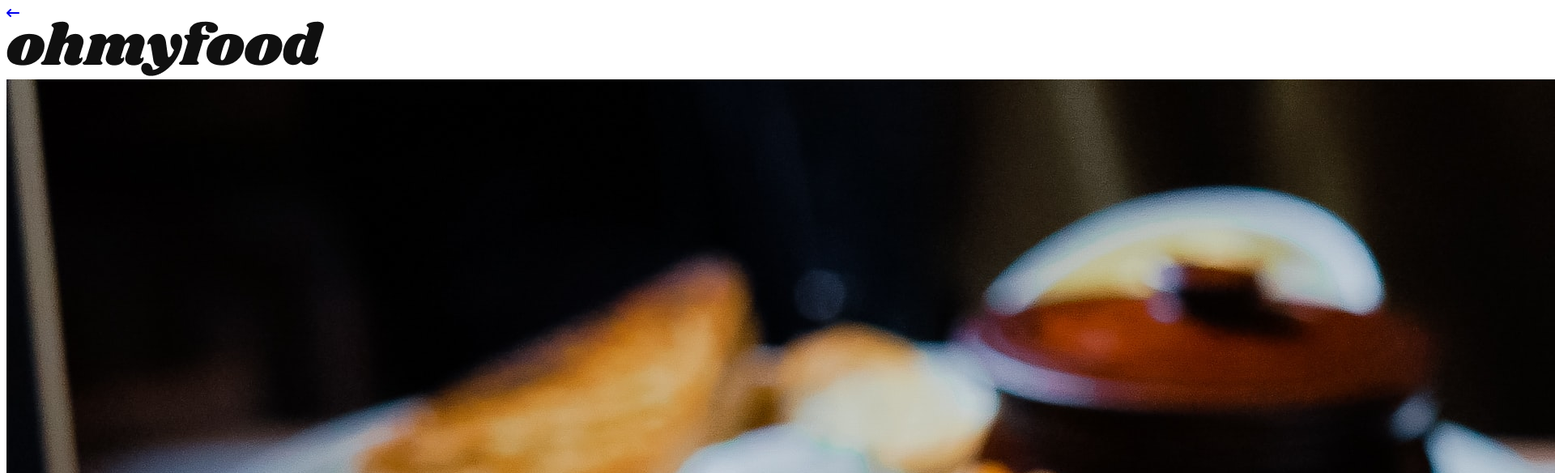
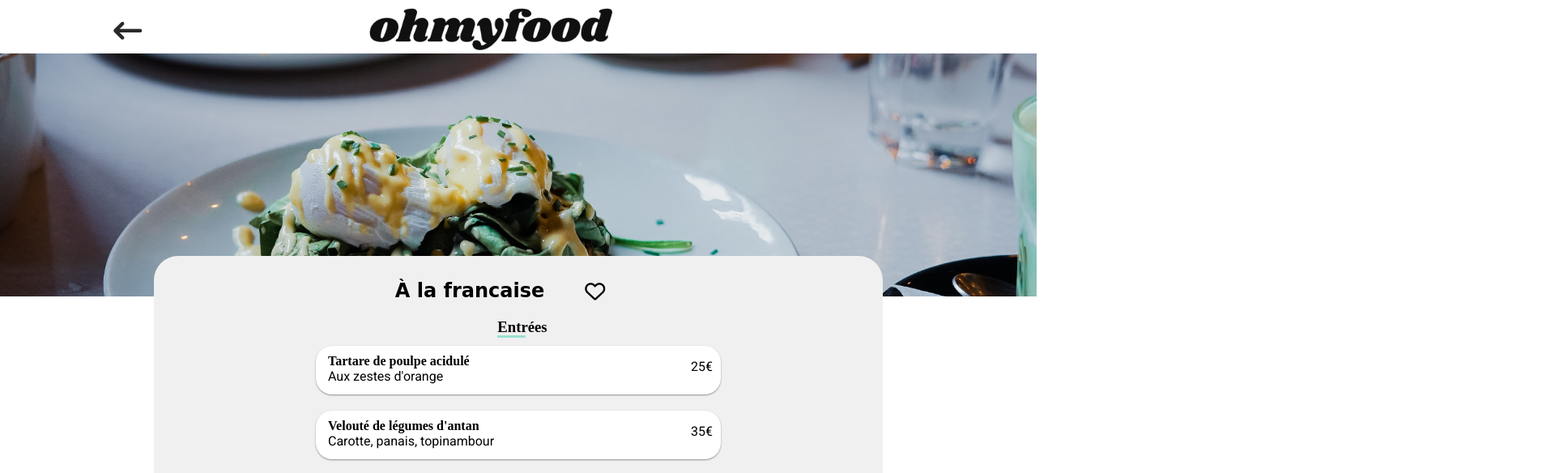
Before and after one commit to Sofsii/Ohmyfood, a website: page a_la_francaise.html in a window 1280 px wide. Shown: the top 584 px of the page at 81% size, 1920 px wide, since content can reach past the window. Drawn offline with nearby package versions, Linux system fonts and the light colour scheme; the site is published under a folder, as on GitHub Pages, so addresses that start at the root find nothing; a web font is replaced by a local one.

Commit message:
test 2 style

```diff
--- a/a_la_francaise.html
+++ b/a_la_francaise.html
@@ -4,8 +4,8 @@
     <meta charset="UTF-8">
     <meta http-equiv="X-UA-Compatible" content="IE=edge">
     <meta name="viewport" content="width=device-width, initial-scale=1.0">
-    <link rel="stylesheet" href="/css/style.css">
-    <link rel="stylesheet" href="/css/normalize.css">
+    <link rel="stylesheet" href="css/style.css">
+    <link rel="stylesheet" href="css/normalize.css">
     <script src="https://kit.fontawesome.com/dc1b2230f7.js" crossorigin="anonymous"></script>
     <link rel="preconnect" href="https://fonts.googleapis.com">
     <link rel="preconnect" href="https://fonts.gstatic.com" crossorigin>
@@ -15,12 +15,12 @@
 <body>
     <Header class="header_menu">
         <div class="retour">
-            <a href="/index.html">
+            <a href="index.html">
                 <i class="fa-solid fa-arrow-left-long"></i>
             </a>
         </div>
         <div class="logo" >
-            <img  src="./img/ohmyfood.png" alt="Logo Ohmyfood">
+            <img  src="img/ohmyfood.png" alt="Logo Ohmyfood">
         </div>
     </Header>
     <main class="menu">
```
